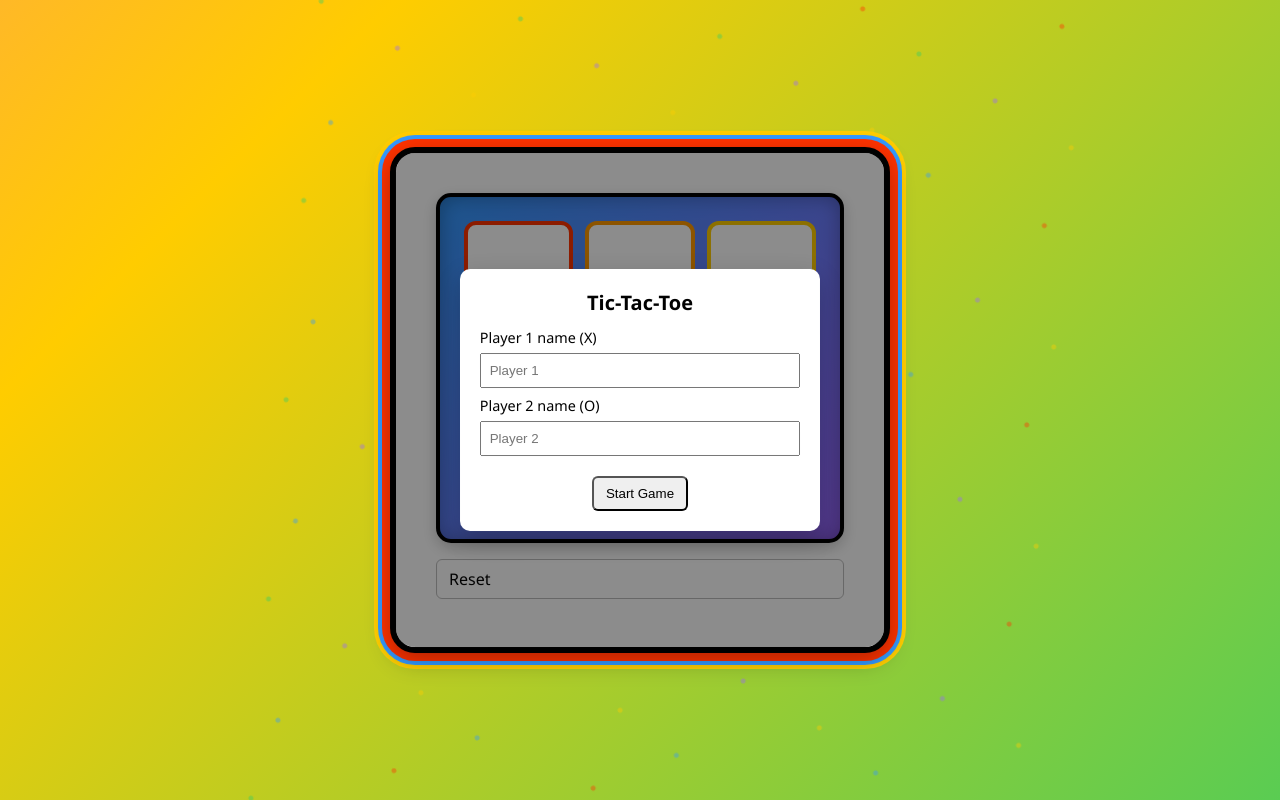
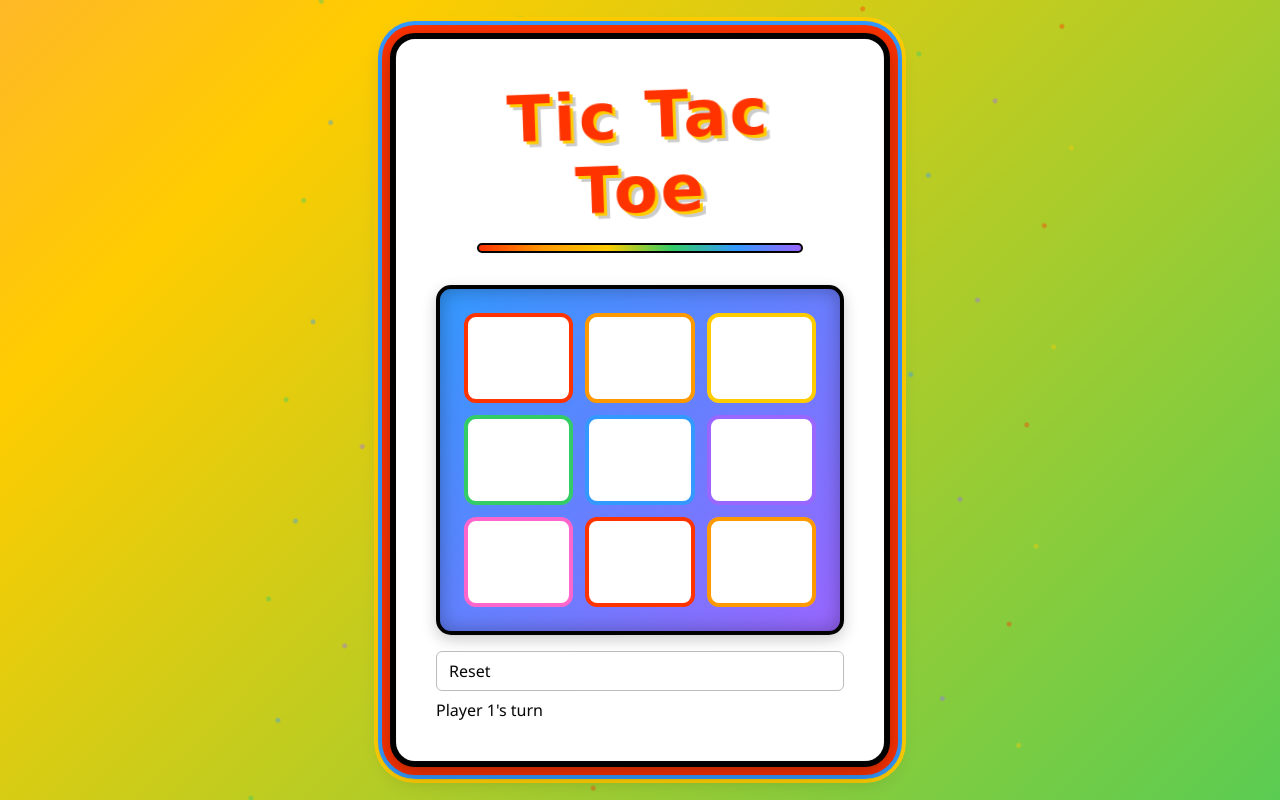
Before and after one commit to ROIEngineer/odin-ticTacToe, a plain HTML site: page index.html in a window 1280 px wide. Both pictures are taken after a click on the button "Start Game". Drawn offline with Linux system fonts and the light colour scheme.

Commit message:
Player name inputs added and styled
Start button creates createPlayer(name, mark) objects and calls GameController.start(p1, p2)

Board disabled by overlay until Start is pressed (Option A behavior)

Reset returns to the start screen so players can enter new names

Results are shown in #message instead of alert() once started

```diff
--- a/script.js
+++ b/script.js
@@ -250,3 +250,56 @@ const DisplayController = (function (Gameboard, GameController) {
     bindEvents
   };
 })(Gameboard, GameController);
+
+// Start screen wiring (assumes start HTML exists)
+(function () {
+  const startScreen = document.getElementById("startScreen");
+  const startBtn = document.getElementById("startBtn");
+  const input1 = document.getElementById("player1Name");
+  const input2 = document.getElementById("player2Name");
+  const resetBtn = document.getElementById("resetBtn");
+
+  function showStartScreen() {
+    if (startScreen) startScreen.style.display = "flex";
+    // Clear message and board visually
+    if (typeof DisplayController !== "undefined" && DisplayController.showMessage) {
+      DisplayController.showMessage("Enter names and start the game");
+    }
+    // Ensure board is blank visually (controller.reset would do this but keep UI consistent)
+    if (typeof DisplayController !== "undefined" && DisplayController.render) {
+      DisplayController.render();
+    }
+  }
+
+  function hideStartScreen() {
+    if (startScreen) startScreen.style.display = "none";
+  }
+
+  // Start button behavior: create players, start controller, hide overlay
+  if (startBtn) {
+    startBtn.addEventListener("click", () => {
+      const name1 = (input1 && input1.value.trim()) || "Player 1";
+      const name2 = (input2 && input2.value.trim()) || "Player 2";
+
+      const p1 = createPlayer(name1, "X");
+      const p2 = createPlayer(name2, "O");
+
+      GameController.start(p1, p2); // resets board and sets current player
+      if (typeof DisplayController !== "undefined" && DisplayController.showMessage) {
+        DisplayController.showMessage(`${GameController.getCurrentPlayer().getName()}'s turn`);
+      }
+      hideStartScreen();
+    });
+  }
+
+  // When Reset is clicked, show the start screen again (Option A behavior)
+  if (resetBtn) {
+    // addEventListener so we don't clobber existing handler in DisplayController
+    resetBtn.addEventListener("click", () => {
+      showStartScreen();
+    });
+  }
+
+  // Show start screen on first load
+  showStartScreen();
+})();
```
Also changed, not shown: index.html (+0 -2 lines).
